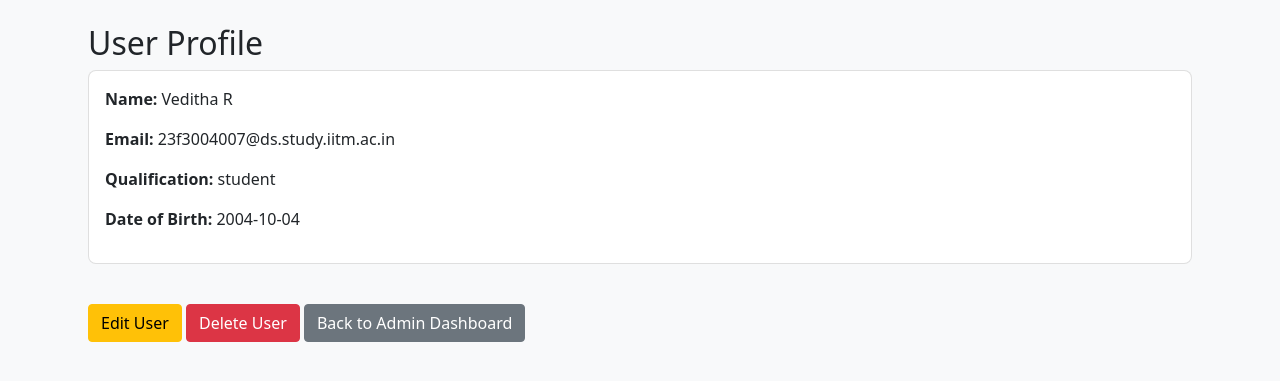
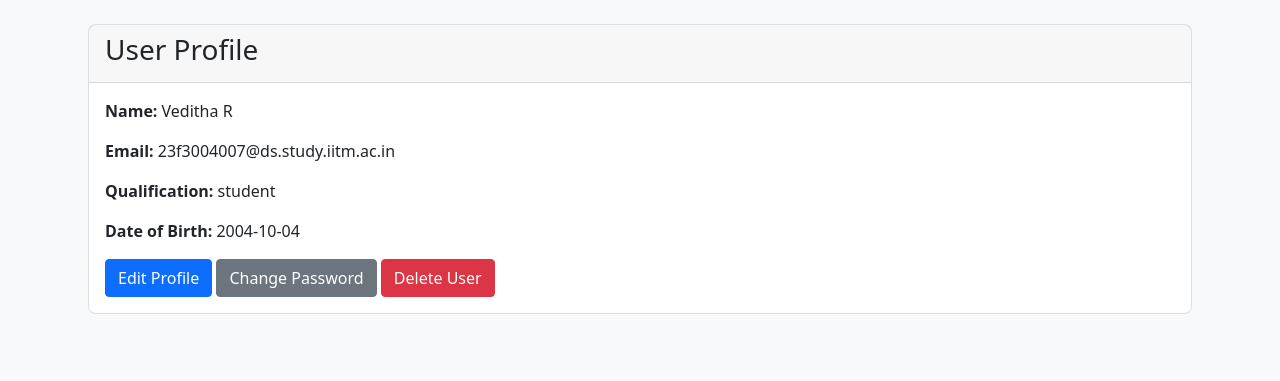
Before and after one commit to 23f3004007/quiz-master-v1, a Flask app: page /user/profile/3 in a window 1280 px wide. Shown: the part 79-460 px from the top of the page. Run offline with Flask 3, Linux system fonts and the light colour scheme; a user stored in the database is signed in.

Commit message:
edit user updates

```diff
--- a/app.py
+++ b/app.py
@@ -504,17 +504,20 @@ def manage_users():
 @app.route('/admin/user/edit/<int:user_id>', methods=['GET', 'POST'])
 @admin_required
 def edit_user(user_id):
-    user = Users.query.get_or_404(user_id)
+    profile_user = Users.query.get_or_404(user_id)
+    current_user = Users.query.get(session['user_id'])
 
     if request.method == 'POST':
-        user.fullname = request.form['fullname']
-        user.email = request.form['email']
-        user.qualification = request.form['qualification']
+        profile_user.fullname = request.form['fullname']
+        profile_user.email = request.form['email']
+        profile_user.qualification = request.form['qualification']
         db.session.commit()
         flash('User updated successfully!', 'success')
         return redirect(url_for('manage_users'))
 
-    return render_template('edit_user.html', user=user)
+    return render_template('edit_user.html',
+                         profile_user=profile_user,
+                         current_user=current_user)
 
 @app.route('/admin/user/delete/<int:user_id>', methods=['POST'])
 @admin_required
--- a/templates/admin_users.html
+++ b/templates/admin_users.html
@@ -20,7 +20,6 @@
                 <td>{{ user.qualification }}</td>
                 <td class="action-buttons">
                     <a href="{{ url_for('user_profile', user_id=user.user_id) }}" class="btn btn-info btn-sm">View</a>
-                    <a href="{{ url_for('edit_user', user_id=user.user_id) }}" class="btn btn-warning btn-sm">Edit</a>
                     <form method="POST" action="{{ url_for('delete_user', user_id=user.user_id) }}" style="display:inline;">
                         <button type="submit" class="btn btn-danger btn-sm">Delete</button>
                     </form>
--- a/templates/user_profile.html
+++ b/templates/user_profile.html
@@ -2,28 +2,33 @@
 
 {% block content %}
 <div class="container mt-4">
-    <h2>User Profile</h2>
     <div class="card">
+        <div class="card-header">
+            <h3>User Profile</h3>
+        </div>
         <div class="card-body">
-            <p><strong>Name:</strong> {{ profile_user.fullname }}</p>
-            <p><strong>Email:</strong> {{ profile_user.email }}</p>
-            <p><strong>Qualification:</strong> {{ profile_user.qualification }}</p>
-            <p><strong>Date of Birth:</strong> {{ profile_user.dob.strftime('%Y-%m-%d') }}</p>
+            <div class="row">
+                <div class="col-md-8">
+                    <p><strong>Name:</strong> {{ profile_user.fullname }}</p>
+                    <p><strong>Email:</strong> {{ profile_user.email }}</p>
+                    <p><strong>Qualification:</strong> {{ profile_user.qualification }}</p>
+                    <p><strong>Date of Birth:</strong> {{ profile_user.dob.strftime('%Y-%m-%d') }}</p>
 
-            {% if not current_user.is_admin %}
-                <a href="{{ url_for('change_password') }}" class="btn btn-warning">Change Password</a>
-            {% endif %}
+                    {% if current_user.is_admin or current_user.user_id == profile_user.user_id %}
+                    <div class="mt-3">
+                        <a href="{{ url_for('edit_user', user_id=profile_user.user_id) }}" class="btn btn-primary">Edit Profile</a>
+                        <a href="{{ url_for('change_password') }}" class="btn btn-secondary">Change Password</a>
+
+                        {% if current_user.is_admin and current_user.user_id != profile_user.user_id %}
+                        <form action="{{ url_for('delete_user', user_id=profile_user.user_id) }}" method="POST" class="d-inline">
+                            <button type="submit" class="btn btn-danger" onclick="return confirm('Are you sure you want to delete this user?')">Delete User</button>
+                        </form>
+                        {% endif %}
+                    </div>
+                    {% endif %}
+                </div>
+            </div>
         </div>
     </div>
-
-    {% if current_user.is_admin %}
-        <a href="{{ url_for('edit_user', user_id=profile_user.user_id) }}" class="btn btn-warning mt-3">Edit User</a>
-        <form method="POST" action="{{ url_for('delete_user', user_id=profile_user.user_id) }}" style="display:inline;">
-            <button type="submit" class="btn btn-danger mt-3">Delete User</button>
-        </form>
-        <a href="{{ url_for('admin_dashboard') }}" class="btn btn-secondary mt-3">Back to Admin Dashboard</a>
-    {% else %}
-        <a href="{{ url_for('user_dashboard') }}" class="btn btn-secondary mt-3">Back to Dashboard</a>
-    {% endif %}
 </div>
 {% endblock %}
```
Also changed, not shown: templates/edit_user.html (added, +38 -0 lines).
